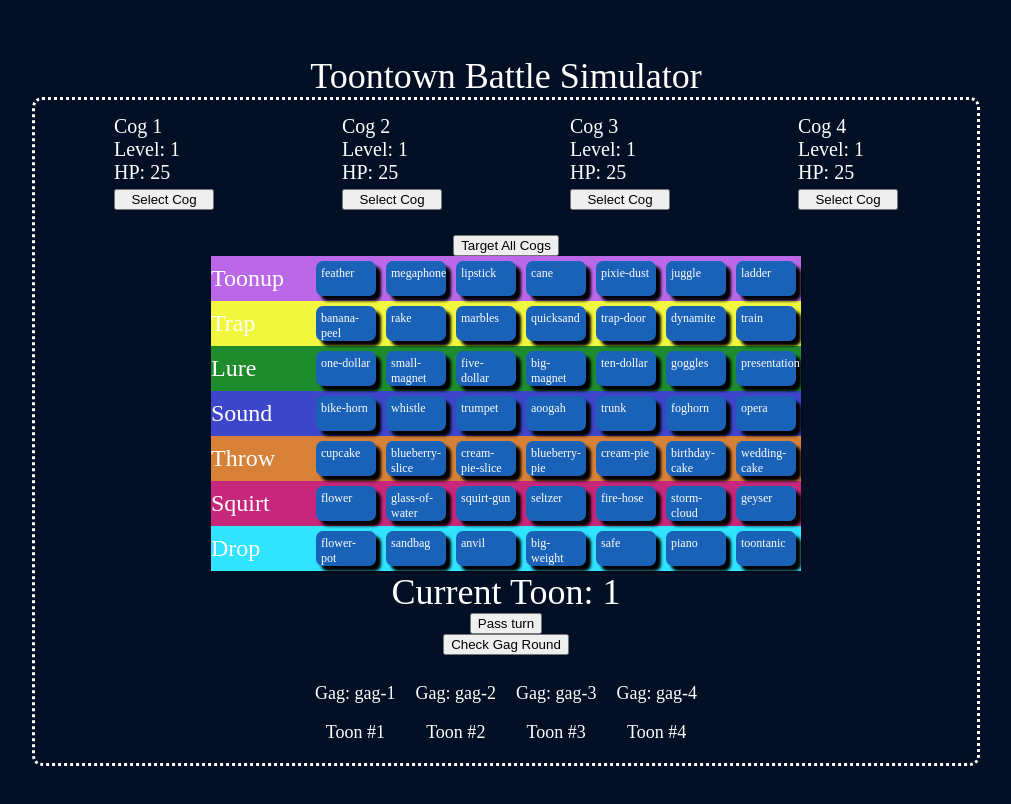
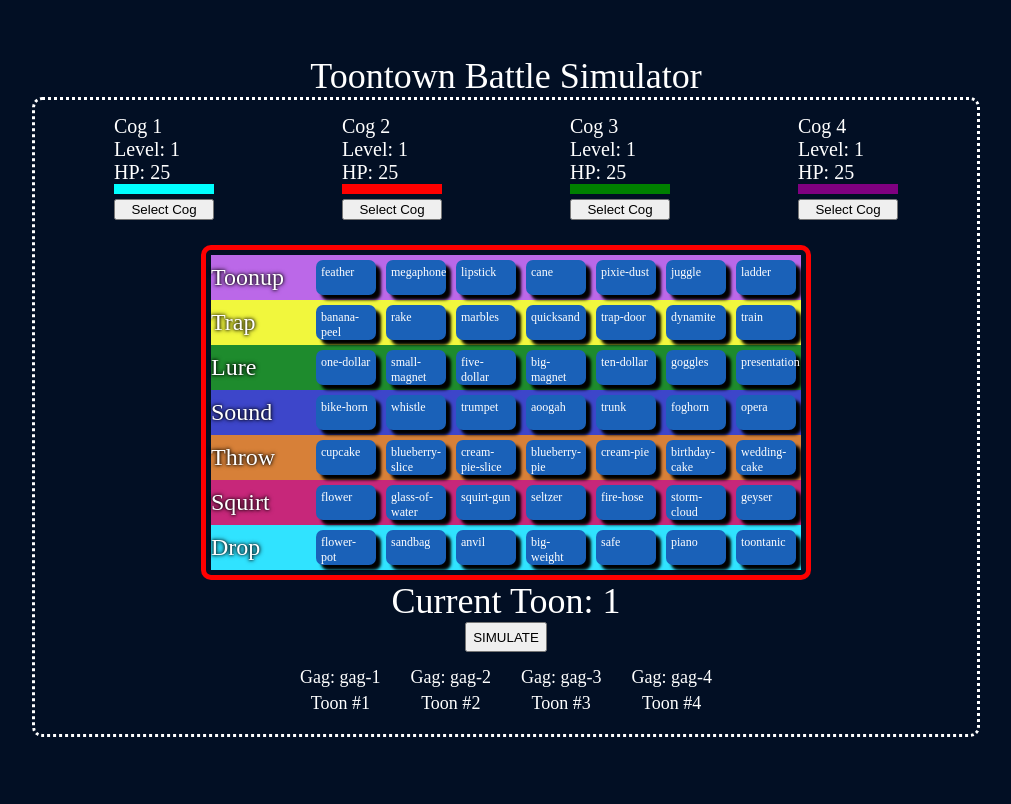
Before and after one commit to AB-Butterfield/alec-butterfield-personal-site, a React (Create React App) app: page /gizmos in a window 1280 px wide. Shown: the part 802-1606 px from the top of the page, without its empty margins (110-1121 px from the left). Built offline with nearby package versions, Linux system fonts and the light colour scheme.

Commit message:
Gizmos - Toontown cog HP now reactive, damage successfully calculates

```diff
--- a/less/gizmos.less
+++ b/less/gizmos.less
@@ -84,6 +84,11 @@
     max-width: 95vw;
 }
 
+.gizmos-toontown-pass-turn-btn {
+    height: 30px;
+    width: auto;
+}
+
 .gizmos-single-boba-img {
     display:flex;
     max-width: 300px;
@@ -122,6 +127,34 @@
     border-style: dotted;
     border-radius: 10px;
     padding: 10px;
+
+} .toon-0 {
+    border-style: solid;
+    border-color: red;
+    border-radius: 10px;
+    border-width: 5px;
+    padding: 5px;
+
+} .toon-1 {
+    border-style: solid;
+    border-color: blue;
+    border-radius: 10px;
+    border-width: 5px;
+    padding: 5px;
+
+} .toon-2 {
+    border-style: solid;
+    border-color: green;
+    border-radius: 10px;
+    border-width: 5px;
+    padding: 5px;
+
+} .toon-3 {
+    border-style: solid;
+    border-color: yellow;
+    border-radius: 10px;
+    border-width: 5px;
+    padding: 5px;
 }
 
 .gizmos-toontown-main {
@@ -145,6 +178,7 @@
 
 .gizmos-toontown-gag-name {
     width: 100px;
+    text-shadow: 0 0 3px #000000, 0 0 5px #000000;
 }
 
 .gizmos-toontown-gag-track {
@@ -152,6 +186,7 @@
     justify-content: center;
     align-items: center;
     font-size: 24px;
+
 }   .Toonup{
     background-color: @toonupColor;
 }   .Trap{
@@ -176,6 +211,30 @@
     margin-right: 5vw;
     width: 100px;
 }
+
+.gizmos-toontown-single-cog-hp {
+    height: 10px;
+    background-color: grey;
+    width: 100px;
+}
+
+.gizmos-toontown-single-cog-hp-indicator {
+    height: 10px;
+    width: 100px;
+} #cog-0 {
+    background-color: aqua;
+    width: 100px;
+} #cog-1 {
+    background-color: red;
+    width: 100px;
+} #cog-2 {
+    background-color: green;
+    width: 100px;
+} #cog-3 {
+    background-color: purple;
+    width: 100px;
+}
+
 
 .gizmos-toontown-single-gag {
     font-size: 12px;
@@ -206,7 +265,8 @@
 }
 
 .gizmos-toontown-single-toon-gag {
-
+    height: auto;
+    margin: 5px;
 }
 
 .gizmos-toontown-toons-container {
--- a/public/styles.css
+++ b/public/styles.css
@@ -137,6 +137,10 @@
   font-size: 62px;
   max-width: 95vw;
 }
+.gizmos-toontown-pass-turn-btn {
+  height: 30px;
+  width: auto;
+}
 .gizmos-single-boba-img {
   display: flex;
   max-width: 300px;
@@ -171,6 +175,34 @@
   border-radius: 10px;
   padding: 10px;
 }
+.toon-0 {
+  border-style: solid;
+  border-color: red;
+  border-radius: 10px;
+  border-width: 5px;
+  padding: 5px;
+}
+.toon-1 {
+  border-style: solid;
+  border-color: blue;
+  border-radius: 10px;
+  border-width: 5px;
+  padding: 5px;
+}
+.toon-2 {
+  border-style: solid;
+  border-color: green;
+  border-radius: 10px;
+  border-width: 5px;
+  padding: 5px;
+}
+.toon-3 {
+  border-style: solid;
+  border-color: yellow;
+  border-radius: 10px;
+  border-width: 5px;
+  padding: 5px;
+}
 .gizmos-toontown-main {
   display: flex;
   flex-direction: column;
@@ -188,6 +220,7 @@
 }
 .gizmos-toontown-gag-name {
   width: 100px;
+  text-shadow: 0 0 3px #000000, 0 0 5px #000000;
 }
 .gizmos-toontown-gag-track {
   display: flex;
@@ -224,6 +257,31 @@
   margin-right: 5vw;
   width: 100px;
 }
+.gizmos-toontown-single-cog-hp {
+  height: 10px;
+  background-color: grey;
+  width: 100px;
+}
+.gizmos-toontown-single-cog-hp-indicator {
+  height: 10px;
+  width: 100px;
+}
+#cog-0 {
+  background-color: aqua;
+  width: 100px;
+}
+#cog-1 {
+  background-color: red;
+  width: 100px;
+}
+#cog-2 {
+  background-color: green;
+  width: 100px;
+}
+#cog-3 {
+  background-color: purple;
+  width: 100px;
+}
 .gizmos-toontown-single-gag {
   font-size: 12px;
   padding: 5px;
@@ -248,6 +306,10 @@
   align-items: center;
   margin: 10px;
   font-size: 18px;
+}
+.gizmos-toontown-single-toon-gag {
+  height: auto;
+  margin: 5px;
 }
 .gizmos-toontown-toons-container {
   display: flex;
--- a/src/components/Toontown.js
+++ b/src/components/Toontown.js
@@ -16,21 +16,25 @@
             cogId: 0,
             cogLevel: 1,
             cogHP: 25,
+            cogMaxHP: 25
         },
         {
             cogId: 1,
             cogLevel: 1,
-            cogHP: 25
+            cogHP: 25,
+            cogMaxHP: 25
         },
         {
             cogId: 2,
             cogLevel: 1,
-            cogHP: 25
+            cogHP: 25,
+            cogMaxHP: 25
         },
         {
             cogId: 3,
             cogLevel: 1,
-            cogHP: 25
+            cogHP: 25,
+            cogMaxHP: 25
         }
     ])
 
@@ -220,10 +224,9 @@
 
                 switch (currentToon.gagTrack) {
                     case 'toonup':
-                        console.log('toonup')
+                        console.log('toonup-all selected')
                         break;
                     case 'trap':
-                        console.log('trap')
                         for (let cog in cogMultiplierValue) {
                             if (cogMultiplierValue[cog].luredMultiplier === 1.5 ) {
                                 cogMultiplierValue[cog].gagMultipliers.trap = 0
@@ -235,7 +238,6 @@
                         }
                         break;
                     case 'lure':
-                        console.log('lure')
                         for (let cog in cogMultiplierValue) {
                             cogMultiplierValue[cog].luredMultiplier = 1.5
                         }
@@ -261,10 +263,24 @@
                         }
                         break;
                     case 'squirt':
-                        console.log('squirt')
+                        for (let cog in cogMultiplierValue) {
+                            if (cogMultiplierValue[cog].gagMultipliers.squirt === 1) {
+                                cogMultiplierValue[cog].gagMultipliers.squirt = 1.2
+                            }
+                            if (cogMultiplierValue[cog].gagMultipliers.squirt === 0) {
+                                cogMultiplierValue[cog].gagMultipliers.squirt = 1
+                            }
+                        }
                         break;
                     case 'drop':
-                        console.log('drop')
+                        for (let cog in cogMultiplierValue) {
+                            if (cogMultiplierValue[cog].gagMultipliers.drop === 1) {
+                                cogMultiplierValue[cog].gagMultipliers.drop = 1.2
+                            }
+                            if (cogMultiplierValue[cog].gagMultipliers.drop === 0) {
+                                cogMultiplierValue[cog].gagMultipliers.drop = 1
+                            }
+                        }
                         break;
                     default:
                         console.log('Gag track not found')
@@ -277,7 +293,8 @@
 
                 if (currentTrack === 'lure') {
                     cogMultiplierValue[currentToon.cogTarget].luredMultiplier = 1.5
-                } else {
+                }
+                if (currentTrack === 'trap') {
                     let changingMultiplier = cogMultiplierValue[currentToon.cogTarget].gagMultipliers[currentTrack]
                     if (changingMultiplier === 0) {
                         cogMultiplierValue[currentToon.cogTarget].gagMultipliers[currentTrack] = 1
@@ -286,6 +303,16 @@
                         cogMultiplierValue[currentToon.cogTarget].gagMultipliers[currentTrack] = 1
                     }
                 }
+                if (currentTrack !== 'lure' && currentTrack !== 'trap') {
+                    let changingMultiplier = cogMultiplierValue[currentToon.cogTarget].gagMultipliers[currentTrack]
+                    if (changingMultiplier === 0) {
+                        cogMultiplierValue[currentToon.cogTarget].gagMultipliers[currentTrack] = 1
+                    }
+                    if (changingMultiplier === 1) {
+                        cogMultiplierValue[currentToon.cogTarget].gagMultipliers[currentTrack] = 1.2
+                    }
+                }
+
             }
         }
         console.log("Final Multiplier Value: ", cogMultiplierValue)
@@ -311,7 +338,7 @@
                             for (let cog in cogList) {
                                 let curCog = cogList[cog]
                                 if (cogMultiplierValue[cog].luredMultiplier === 1.5) {
-                                    curCog.cogHP -= (currentToon.gagValue * cogMultiplierValue[cog].gagMultipliers.trap)
+                                    curCog.cogHP -= Math.floor(currentToon.gagValue * cogMultiplierValue[cog].gagMultipliers.trap)
                                 }
                                 cogMultiplierValue[cog].luredMultiplier = 1
                             }
@@ -322,7 +349,7 @@
                             for (let cog in cogList) {
                                 let curCog = cogList[cog]
                                 if (cogMultiplierValue[cog].luredMultiplier === 1.5) {
-                                    curCog.cogHP -= currentToon.gagValue
+                                    // curCog.cogHP -= currentToon.gagValue
                                 }
                                 cogMultiplierValue[cog].luredMultiplier = 1
                             }
@@ -333,7 +360,7 @@
                             for (let cog in cogList) {
                                 let curCog = cogList[cog]
 
-                                curCog.cogHP -= Math.round(currentToon.gagValue * cogMultiplierValue[cog].gagMultipliers.sound)
+                                curCog.cogHP -= Math.floor(currentToon.gagValue * cogMultiplierValue[cog].gagMultipliers.sound)
                                 cogMultiplierValue[cog].luredMultiplier = 1
                             }
                         }
@@ -342,7 +369,7 @@
                             for (let cog in cogList) {
                                 let curCog = cogList[cog]
 
-                                curCog.cogHP -= Math.round(currentToon.gagValue * cogMultiplierValue[cog].gagMultipliers.throw)
+                                curCog.cogHP -= Math.floor(currentToon.gagValue * cogMultiplierValue[cog].gagMultipliers.throw)
                                 cogMultiplierValue[cog].luredMultiplier = 1
                             }
                         }
@@ -352,7 +379,7 @@
                             for (let cog in cogList) {
                                 let curCog = cogList[cog]
 
-                                curCog.cogHP -= Math.round(currentToon.gagValue * cogMultiplierValue[cog].gagMultipliers.squirt)
+                                curCog.cogHP -= Math.floor(currentToon.gagValue * cogMultiplierValue[cog].gagMultipliers.squirt)
                                 cogMultiplierValue[cog].luredMultiplier = 1
                             }
                         }
@@ -362,7 +389,7 @@
                             for (let cog in cogList) {
                                 let curCog = cogList[cog]
                                 if (cogMultiplierValue[cog].luredMultiplier === 1) {
-                                    curCog.cogHP -= Math.round(currentToon.gagValue * cogMultiplierValue[cog].gagMultipliers.drop)
+                                    curCog.cogHP -= Math.floor(currentToon.gagValue * cogMultiplierValue[cog].gagMultipliers.drop)
                                 }
                             }
                         }
@@ -379,7 +406,7 @@
                         //Track is trap
                         if (currentToon.gagTrack === 'trap') {
                             if (cogMultiplierValue[prevData.cogTarget].luredMultiplier !== 1.5) {
-                                currentCog.cogHP -= (currentToon.gagValue)
+                                // currentCog.cogHP -= (currentToon.gagValue)
                             }
                             if (cogMultiplierValue[prevData.cogTarget].luredMultiplier === 1.5) {
                                 currentCog.cogHP -= (currentToon.gagValue)
@@ -387,28 +414,38 @@
                         }
 
                         //Track is lure
-                        if(currentToon)
 
                         //Track is sound
                         if (currentToon.gagTrack === 'sound') {
-                            currentCog.cogHP -= (currentToon.gagValue)
+                            currentCog.cogHP -= Math.floor(currentToon.gagValue)
                         }
                         //Track is Throw or Squirt
                         if (currentToon.gagTrack === 'throw' || currentToon.gagTrack === 'squirt') {
                             console.log('currentLureMultiplier: ', currentLureMultiplier)
-                            currentCog.cogHP -= (currentToon.gagValue * currentTrackMultiplier * currentLureMultiplier)
+                            currentCog.cogHP -= Math.floor(currentToon.gagValue * currentTrackMultiplier * currentLureMultiplier)
                         }
                         //Track is drop
                         if (currentToon.gagTrack === 'drop') {
                             if (cogMultiplierValue[currentCog].luredMultiplier !== 1.5) {
-                                currentCog.cogHP -= (currentToon.gagValue * currentTrackMultiplier)
+                                currentCog.cogHP -= Math.floor(currentToon.gagValue * currentTrackMultiplier)
                             }
                         }
                     }
                 }
                 console.log("prevData: ",prevData)
+                for (let cog in cogList) {
+                    document.getElementById(`cog-${cog}`).style.width = `${(cogList[cog].cogHP / cogList[cog].cogMaxHP) * 100}px`
+                    if (cogList[cog].cogHP <= 0) {
+                        document.getElementById(`cog-${cog}`).style.width = `0px`
+                        document.getElementById(`cog-${cog}`).style.backgroundColor = `red`
+                    }
+                }
                 return (prevData)
             })
+
+            //Update Cog Health Bar
+
+
             setCurrentRoundToonGags(() => {
                 return (
                     [
@@ -454,12 +491,13 @@
         console.log(currentRoundToonGags)
     }
 
-    function handleSelectAll() {
-        setCurrentTarget(() => {
-            return 5
-        })
-    }
+    // function handleSelectAll() {
+    //     setCurrentTarget(() => {
+    //         return 5
+    //     })
+    // }
     useEffect(() => {
+
         console.log('Updating info...')
     })
 
@@ -485,16 +523,16 @@
             <div className="gizmos-toontown-cog-lock-in">
                 {cogLockInButtons}
             </div>
-            <button onClick={handleSelectAll}> Target All Cogs</button>
-            <div className="gizmos-all-gags-container">
+            {/* <button onClick={handleSelectAll}> Target All Cogs</button> */}
+            <div className={`gizmos-all-gags-container toon-${currentToon}`}>
                 <div>
                 {toontownGags}
                 </div>
             </div>
             Current Toon: {currentToon + 1}
             {/* <button onClick={handleGagLockIn}>Lock in Gag</button> */}
-            <button onClick={handlePassTurn}>Pass turn</button>
-            <button onClick={handleCheckGagRound}>Check Gag Round</button>
+            <button className="gizmos-toontown-pass-turn-btn" onClick={handlePassTurn}>SIMULATE</button>
+            {/* <button onClick={handleCheckGagRound}>Check Gag Round</button> */}
             <div className="gizmos-toontown-toons-container">
               {toontownToons}
             </div>
--- a/src/components/ToontownSingleCog.js
+++ b/src/components/ToontownSingleCog.js
@@ -11,12 +11,18 @@
     }
 
     return (
-        <div className="gizmos-toontown-single-cog">
+        <div className={`gizmos-toontown-single-cog`}>
             <div>Cog {cogId + 1}</div>
             <div>Level: {cogLevel}</div>
-            <div>HP: {cogHP}</div>
+            { (cogHP >= 0)
+                    ? <div>HP: {cogHP}</div>
+                    : <div className="gizmos-toontown-single-cog-hp-dead">DEAD</div>
+                }
+
+            <div className="gizmos-toontown-single-cog-hp">
+                <div id={`cog-${cogId}`} className={`gizmos-toontown-single-cog-hp-indicator`}></div>
+            </div>
             {/* <button onClick={handleSetTarget}>Select Cog</button> */}
-
         </div>
     )
 }
--- a/src/components/ToontownSingleToon.js
+++ b/src/components/ToontownSingleToon.js
@@ -21,7 +21,7 @@
             >
 
             <div className={`gizmos-toontown-single-toon-gag`}>
-                <p>Gag: {gagName}</p>
+                Gag: {gagName}
             </div>
             Toon #{toonId + 1}
         </div>
```
